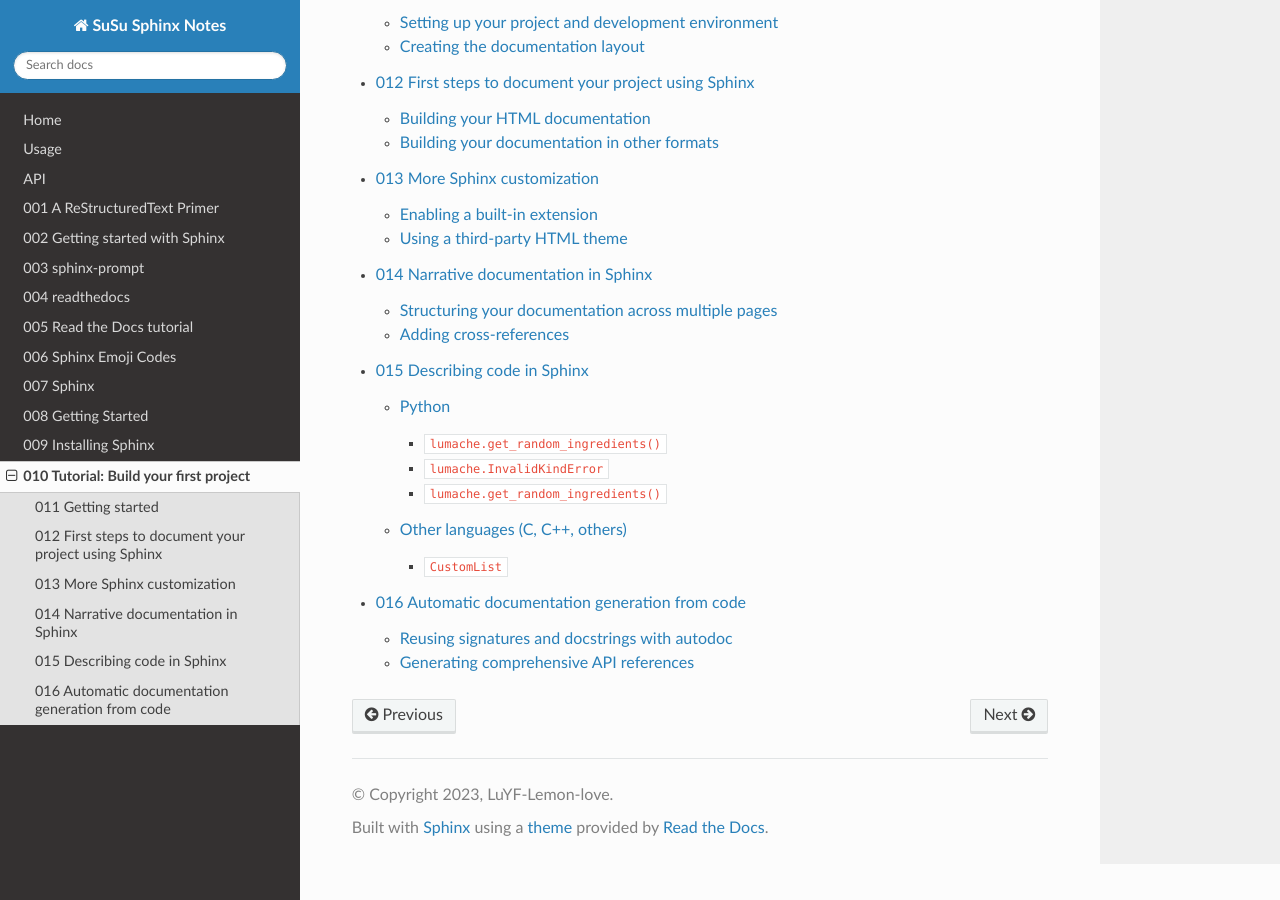
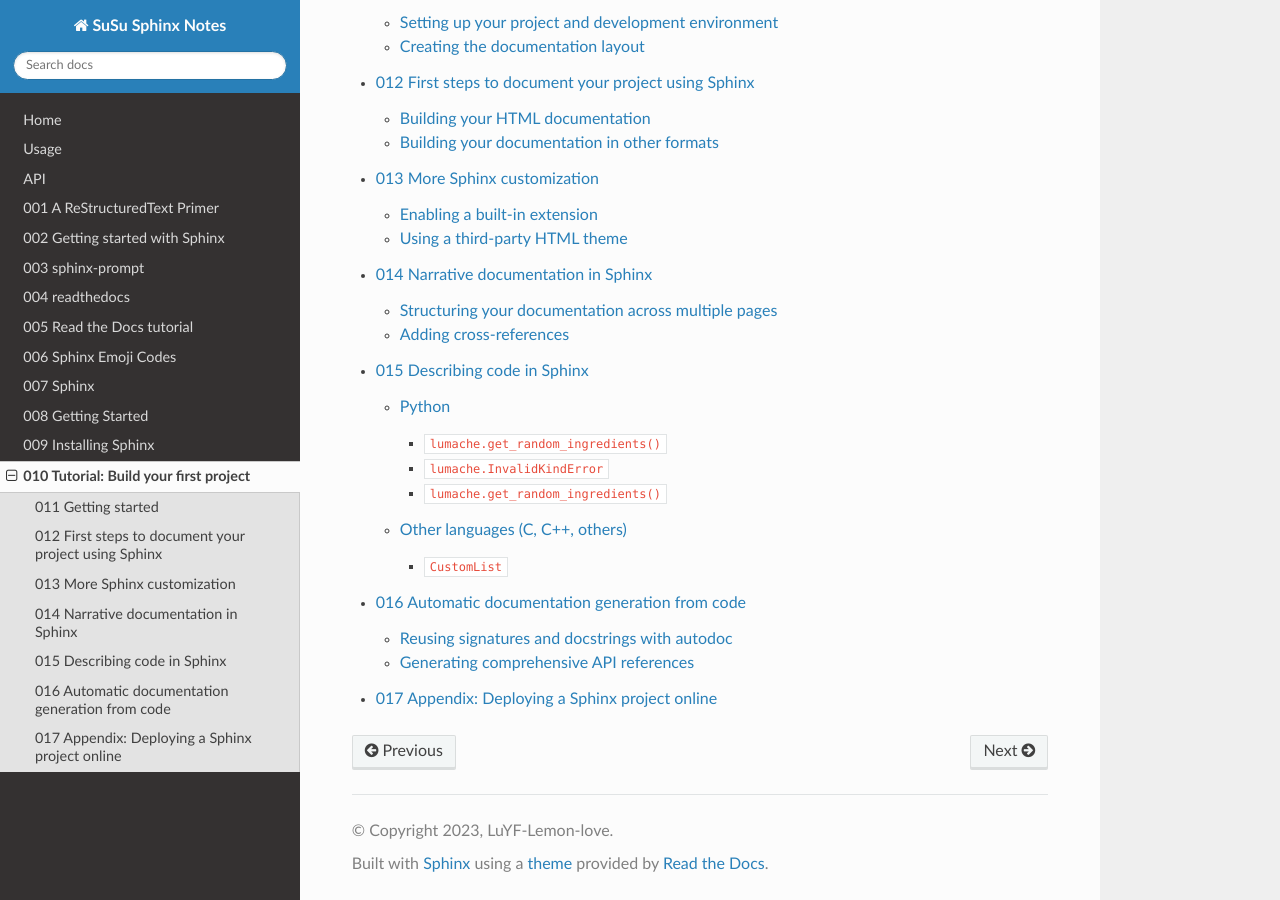
Before and after one commit to LuYF-Lemon-love/-susu-sphinx-notes, a Sphinx documentation site: the page built from docs/source/010-Build-your-first-project.rst, in a window 1280 px wide and 900 px high, scrolled down 737 px. Built offline with Sphinx 7.4.7 and the Read the Docs theme 2.0.0, drawn with Linux system fonts in a browser that asks for light colours; pages that are not in the unit, such as notebooks, are missing from menus.

Commit message:
add code.

```diff
--- a/docs/source/010-Build-your-first-project.rst
+++ b/docs/source/010-Build-your-first-project.rst
@@ -36,3 +36,4 @@ since you will use Python virtual environments to create the project.
    014-Narrative-documentation-in-Sphinx.rst
    015-Describing-code-in-Sphinx.rst
    016-Automatic-documentation-generation-from-code.rst
+   017-Deploying-a-Sphinx-project-online.rst
--- /dev/null
+++ b/docs/source/017-Deploying-a-Sphinx-project-online.rst
@@ -0,0 +1,4 @@
+017 Appendix: Deploying a Sphinx project online
+===============================================
+
+源教程地址: https://www.sphinx-doc.org/en/master/tutorial/deploying.html .
```
